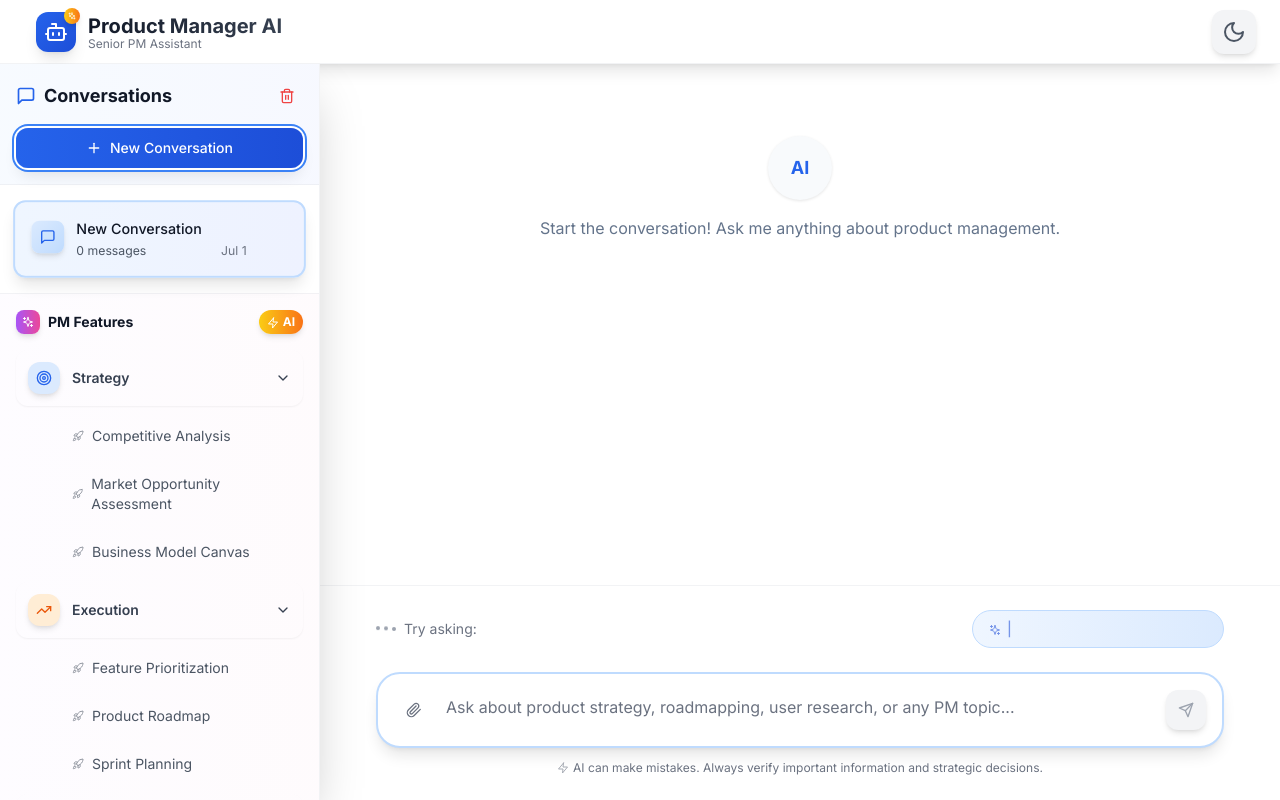
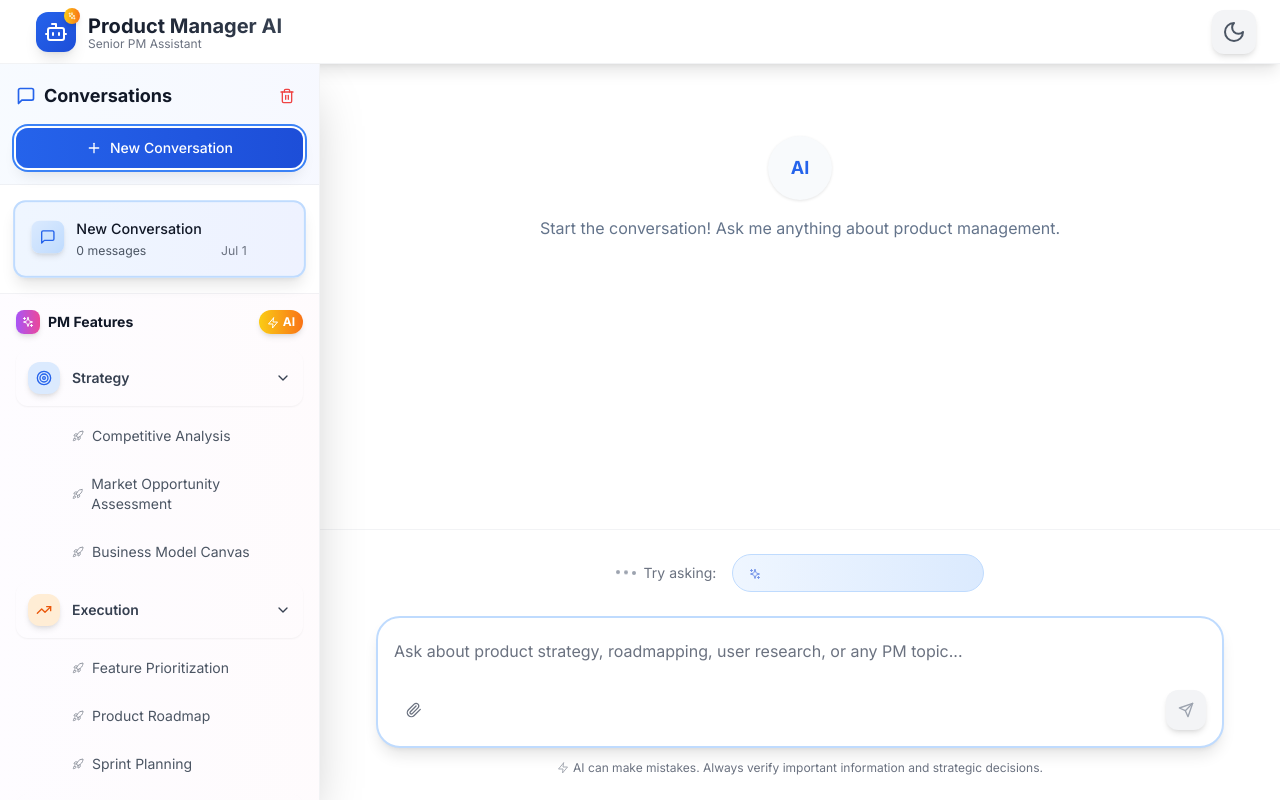
Before and after one commit to mayurbijarniya/stratifypm, a React (Vite) app: page / in a window 1280 px wide. Both pictures are taken after a click on the button "New Conversation". Built offline with nearby package versions, Linux system fonts and the light colour scheme.

Commit message:
Fix typing animation and move buttons below text input

```diff
--- a/src/components/chat/MessageInput.tsx
+++ b/src/components/chat/MessageInput.tsx
@@ -72,12 +72,12 @@ export const MessageInput: React.FC<MessageInputProps> = ({ conversationId }) =>
           clearInterval(typingInterval);
           setIsTyping(false);
 
-          // Show completed text for 1 second, then move to next
+          // Show completed text for 1.5 seconds, then move to next
           suggestionTimeout = setTimeout(() => {
             setCurrentSuggestionIndex((prev) => (prev + 1) % quickSuggestions.length);
-          }, 1000);
+          }, 1500);
         }
-      }, 50); // Typing speed
+      }, 80); // Typing speed
     };
 
     // Start typing the current suggestion
@@ -359,9 +359,10 @@ export const MessageInput: React.FC<MessageInputProps> = ({ conversationId }) =>
           </div>
         )}
 
-        {/* Continuous Typing Animation Suggestions */}
+        {/* Centered Typing Animation Suggestions */}
         {!isLoading && showSuggestions && (
-          <div className="mb-6 flex items-center justify-between">
+          <div className="mb-6 flex items-center justify-center">
+            <div className="flex items-center space-x-4">
               {/* Left side - "Try asking:" with dots */}
               <div className="flex items-center text-sm text-gray-500 dark:text-gray-400">
                 <div className="flex space-x-1 mr-2">
@@ -373,37 +374,28 @@ export const MessageInput: React.FC<MessageInputProps> = ({ conversationId }) =>
               </div>
 
               {/* Right side - Typing suggestion */}
-            <div className="flex-1 flex justify-end">
               <div
                 onClick={() => handleSuggestionClick(quickSuggestions[currentSuggestionIndex])}
                 className="px-4 py-2 text-sm font-medium rounded-full transition-all duration-300 cursor-pointer border hover:shadow-md hover:scale-105 focus:outline-none focus:ring-2 focus:ring-blue-500 focus:ring-offset-2 focus:ring-offset-white dark:focus:ring-offset-gray-900 bg-gradient-to-r from-blue-50 to-blue-100 hover:from-blue-100 hover:to-blue-200 text-blue-700 border-blue-200 dark:from-blue-900/20 dark:to-blue-800/20 dark:text-blue-300 dark:border-blue-700"
               >
                 <Sparkles className="w-3 h-3 inline mr-1.5 opacity-60" />
-                <span className="typing-text">
+                <span className="typing-text min-w-[200px] inline-block">
                   {typingText}
-                  {isTyping && <span className="animate-pulse">|</span>}
+                  {isTyping && <span className="animate-typing">|</span>}
                 </span>
               </div>
             </div>
           </div>
         )}
 
-        {/* Input Container - NO FORM WRAPPER */}
+        {/* Input Container */}
         <div className="relative">
-          {/* Single Container - Modern AI Assistant Style */}
+          {/* Main Input Container */}
           <div className="relative bg-white dark:bg-gray-800 rounded-3xl border-2 border-blue-200 dark:border-blue-700 shadow-lg hover:shadow-xl transition-all duration-300 focus-within:ring-2 focus-within:ring-blue-500 focus-within:border-blue-400 overflow-hidden">
             <div className="absolute inset-0 bg-gradient-to-r from-blue-50/50 to-indigo-50/50 dark:from-blue-900/10 dark:to-indigo-900/10 opacity-0 focus-within:opacity-100 transition-opacity duration-300"></div>
 
             <div className="flex items-end gap-3 p-4">
-              {/* File Upload Button */}
-              <div
-                onClick={handleFileUploadClick}
-                className="flex-shrink-0 w-10 h-10 flex items-center justify-center text-gray-500 hover:text-blue-600 dark:text-gray-400 dark:hover:text-blue-400 hover:bg-blue-50 dark:hover:bg-blue-900/20 rounded-xl transition-all duration-300 cursor-pointer group focus:outline-none focus:ring-2 focus:ring-blue-500 focus:ring-offset-2 focus:ring-offset-white dark:focus:ring-offset-gray-800"
-              >
-                <Paperclip className="w-4 h-4 group-hover:scale-110 transition-transform duration-200" />
-              </div>
-
-              {/* Message Input */}
+              {/* Message Input - Full width */}
               <div className="flex-1 relative">
                 <textarea
                   ref={textareaRef}
@@ -417,31 +409,46 @@ export const MessageInput: React.FC<MessageInputProps> = ({ conversationId }) =>
                   style={{ maxHeight: '120px' }}
                 />
               </div>
+            </div>
 
-              {/* File Upload Icon (Excel style) */}
+            {/* Action Buttons Row - Below text input */}
+            <div className="flex items-center justify-between px-4 pb-4">
+              {/* Left side - File upload and other action buttons */}
+              <div className="flex items-center space-x-2">
+                {/* File Upload Button */}
+                <button
+                  onClick={handleFileUploadClick}
+                  className="w-10 h-10 flex items-center justify-center text-gray-500 hover:text-blue-600 dark:text-gray-400 dark:hover:text-blue-400 hover:bg-blue-50 dark:hover:bg-blue-900/20 rounded-xl transition-all duration-300 cursor-pointer group focus:outline-none focus:ring-2 focus:ring-blue-500 focus:ring-offset-2 focus:ring-offset-white dark:focus:ring-offset-gray-800"
+                >
+                  <Paperclip className="w-4 h-4 group-hover:scale-110 transition-transform duration-200" />
+                </button>
+
+                {/* File Upload Icon (Excel style) - Show when files attached */}
                 {uploadedFiles.length > 0 && (
-                <div className="flex-shrink-0 w-8 h-8 bg-green-600 rounded-lg flex items-center justify-center">
+                  <div className="w-8 h-8 bg-green-600 rounded-lg flex items-center justify-center">
                     <FileSpreadsheet className="w-4 h-4 text-white" />
                   </div>
                 )}
+              </div>
 
-              {/* Send/Stop Button */}
-              <div
+              {/* Right side - Send button */}
+              <button
                 onClick={handleSendClick}
-                className={`flex-shrink-0 w-10 h-10 flex items-center justify-center rounded-xl transition-all duration-300 cursor-pointer focus:outline-none focus:ring-2 focus:ring-offset-2 shadow-md ${
+                disabled={!message.trim() && !isLoading}
+                className={`w-10 h-10 flex items-center justify-center rounded-xl transition-all duration-300 cursor-pointer focus:outline-none focus:ring-2 focus:ring-offset-2 shadow-md ${
                   isLoading
                     ? 'text-white bg-gradient-to-r from-red-500 to-red-600 hover:from-red-600 hover:to-red-700 shadow-red-500/25 hover:shadow-red-500/40 hover:scale-105 focus:ring-red-500 focus:ring-offset-white dark:focus:ring-offset-gray-800'
                     : message.trim()
                     ? 'text-white bg-gradient-to-r from-blue-600 to-blue-700 hover:from-blue-700 hover:to-blue-800 shadow-blue-500/25 hover:shadow-blue-500/40 hover:scale-105 focus:ring-blue-500 focus:ring-offset-white dark:focus:ring-offset-gray-800'
                     : 'text-gray-400 bg-gray-100 dark:bg-gray-700 cursor-not-allowed'
-                } ${!isLoading && !message.trim() ? 'pointer-events-none' : ''}`}
+                }`}
               >
                 {isLoading ? (
                   <Square className="w-4 h-4 fill-current" />
                 ) : (
                   <Send className="w-4 h-4" />
                 )}
-              </div>
+              </button>
             </div>
           </div>
         </div>
```
Lines whose indentation alone changed are shown as unchanged.
